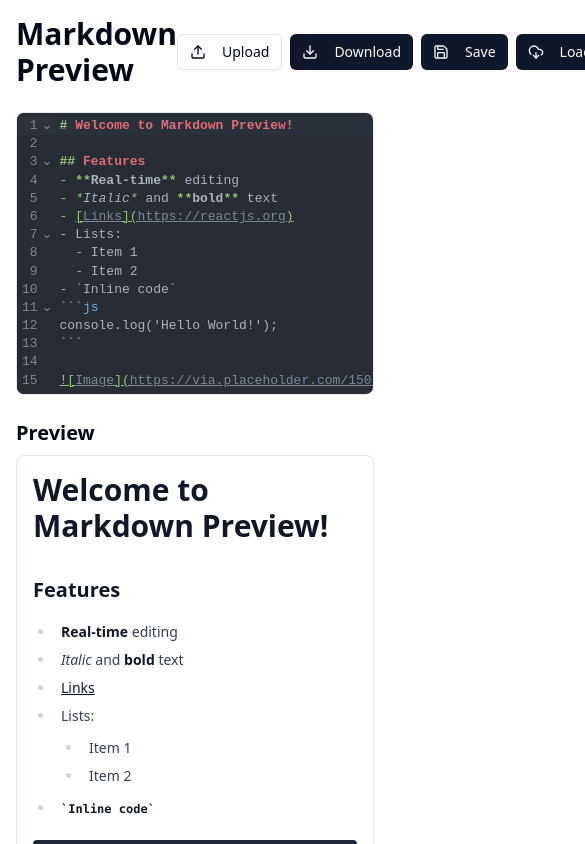
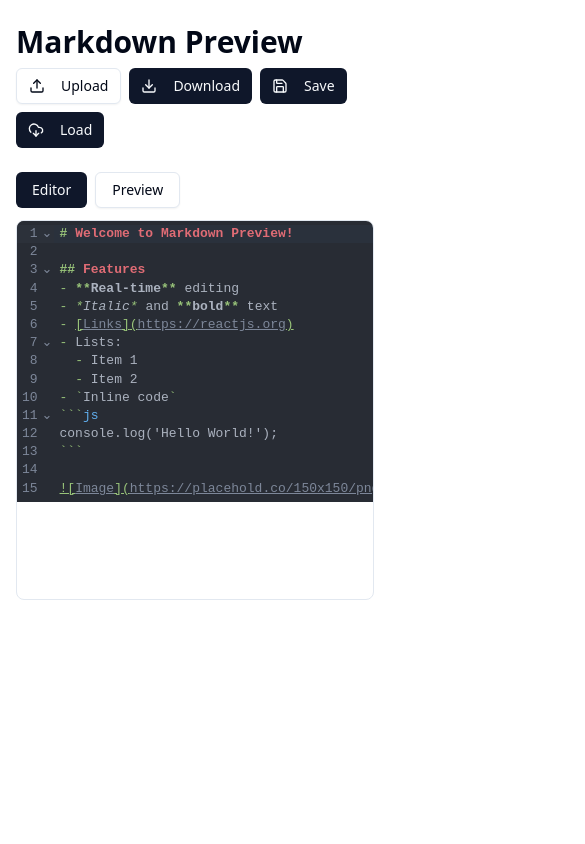
Before and after one commit to lokytech5/Markdown-Preview-App, a React (Vite) app: page / in a window 390 px wide. Shown: the top 844 px of the page, 585 px wide, since content can reach past the window. Built offline with nearby package versions, Linux system fonts and the light colour scheme.

Commit message:
added dompurify dependency

```diff
--- a/package.json
+++ b/package.json
@@ -20,6 +20,7 @@
     "class-variance-authority": "^0.7.1",
     "clsx": "^2.1.1",
     "codemirror": "^6.0.2",
+    "dompurify": "^3.2.7",
     "lucide-react": "^0.544.0",
     "marked": "^16.3.0",
     "react": "^19.2.0",
--- a/src/components/MarkdownEditor.tsx
+++ b/src/components/MarkdownEditor.tsx
@@ -1,10 +1,13 @@
 import { useState, useEffect, useRef } from 'react';
 import { marked } from 'marked';
+import DOMPurify from 'dompurify';
+
 import { EditorState } from '@codemirror/state';
 import { EditorView } from '@codemirror/view';
 import { basicSetup } from 'codemirror';
 import { markdown, markdownLanguage } from '@codemirror/lang-markdown';
 import { oneDark } from '@codemirror/theme-one-dark';
+
 import { Download, Upload, Save, CloudDownload } from 'lucide-react';
 import { Button } from '@/components/ui/button';
 import { Dialog, DialogContent, DialogTrigger } from '@/components/ui/dialog';
@@ -23,32 +26,39 @@ const SAMPLE_MARKDOWN = `# Welcome to Markdown Preview!
 console.log('Hello World!');
 \`\`\`
 
-![Image](https://via.placeholder.com/150)`;
+![Image](https://placehold.co/150x150/png)`;
 
 interface MarkdownEditorProps {}
 
 const MarkdownEditor: React.FC<MarkdownEditorProps> = () => {
   const [markdownText, setMarkdownText] = useState<string>('');
   const [html, setHtml] = useState<string>('');
-  const viewRef = useRef<EditorView | null>(null);
   const [isLoading, setIsLoading] = useState<boolean>(false);
   const [showUploadDialog, setShowUploadDialog] = useState<boolean>(false);
+  const [pane, setPane] = useState<'editor' | 'preview'>('editor'); // mobile tabs
 
-  // Configure marked
+  const viewRef = useRef<EditorView | null>(null);
+
+  // Configure marked once
   marked.setOptions({
     breaks: true,
     gfm: true,
   });
 
+  // Generate safe HTML for preview
   useEffect(() => {
-    setHtml(markdownText ? marked.parse(markdownText) as string : '');
+    const raw = markdownText ? (marked.parse(markdownText) as string) : '';
+    const safe = DOMPurify.sanitize(raw, { USE_PROFILES: { html: true } });
+    setHtml(safe);
   }, [markdownText]);
 
+  // Load initial content
   useEffect(() => {
     const saved = localStorage.getItem('markdown-content');
     setMarkdownText(saved || SAMPLE_MARKDOWN);
   }, []);
 
+  // Persist to localStorage
   useEffect(() => {
     localStorage.setItem('markdown-content', markdownText);
   }, [markdownText]);
@@ -87,7 +97,7 @@ const MarkdownEditor: React.FC<MarkdownEditorProps> = () => {
     };
   }, []);
 
-  // Keep editor in sync if markdownText changes outside of editor (e.g., load/upload)
+  // Keep editor in sync if markdownText changes from outside editor
   useEffect(() => {
     const view = viewRef.current;
     if (!view) return;
@@ -133,7 +143,7 @@ const MarkdownEditor: React.FC<MarkdownEditorProps> = () => {
         body: JSON.stringify({ title: 'Markdown Note', body: markdownText, userId: 1 }),
         headers: { 'Content-type': 'application/json; charset=UTF-8' },
       });
-      alert('Saved to API! (Demo - check console)');
+      alert('Saved to API! (Demo)');
     } catch (error) {
       console.error(error);
       alert('Error saving to API');
@@ -161,9 +171,10 @@ const MarkdownEditor: React.FC<MarkdownEditorProps> = () => {
 
   return (
     <main className="container mx-auto p-4 max-w-7xl" role="main" aria-label="Markdown Editor">
-      <header className="flex justify-between items-center mb-6">
+      {/* Header / Toolbar */}
+      <header className="sticky top-0 z-10 bg-background/80 backdrop-blur flex flex-wrap gap-2 justify-between items-center mb-4 py-2">
         <h1 className="text-3xl font-bold">Markdown Preview</h1>
-        <div className="flex space-x-2">
+        <div className="flex flex-wrap gap-2">
           <Dialog open={showUploadDialog} onOpenChange={setShowUploadDialog}>
             <DialogTrigger asChild>
               <Button variant="outline" aria-label="Upload Markdown file">
@@ -192,19 +203,60 @@ const MarkdownEditor: React.FC<MarkdownEditorProps> = () => {
         </div>
       </header>
 
-      <div className="grid grid-cols-1 lg:grid-cols-2 gap-6 h-[70vh]">
-        <section className="space-y-2" aria-labelledby="editor-heading">
-          <h2 id="editor-heading" className="text-xl font-semibold sr-only">Editor</h2>
-          <div id="editor" className="h-full border rounded-lg overflow-hidden" role="textbox" aria-multiline="true" />
+      {/* Mobile tabs */}
+      <div className="md:hidden mb-3 inline-flex gap-2" role="tablist" aria-label="Editor/Preview">
+        <Button
+          variant={pane === 'editor' ? 'default' : 'outline'}
+          role="tab"
+          aria-selected={pane === 'editor'}
+          onClick={() => setPane('editor')}
+        >
+          Editor
+        </Button>
+        <Button
+          variant={pane === 'preview' ? 'default' : 'outline'}
+          role="tab"
+          aria-selected={pane === 'preview'}
+          onClick={() => setPane('preview')}
+        >
+          Preview
+        </Button>
+      </div>
+
+      {/* Layout: stacked on mobile, split on desktop */}
+      <div className="grid grid-cols-1 md:grid-cols-2 gap-6 md:h-[70vh]">
+        {/* Editor */}
+        <section
+          className={`${pane === 'editor' ? 'block' : 'hidden'} md:block space-y-2`}
+          aria-labelledby="editor-heading"
+        >
+          <h2 id="editor-heading" className="text-xl font-semibold sr-only">
+            Editor
+          </h2>
+          <div
+            id="editor"
+            className="h-[45vh] md:h-full border rounded-lg overflow-hidden"
+            role="textbox"
+            aria-multiline="true"
+          />
         </section>
 
-        <section className="space-y-2" aria-labelledby="preview-heading">
-          <h2 id="preview-heading" className="text-xl font-semibold">Preview</h2>
+        {/* Preview */}
+        <section
+          className={`${pane === 'preview' ? 'block' : 'hidden'} md:block space-y-2`}
+          aria-labelledby="preview-heading"
+        >
+          <h2 id="preview-heading" className="text-xl font-semibold">
+            Preview
+          </h2>
           <div
-            className="h-full border rounded-lg p-4 overflow-auto bg-white dark:bg-gray-900 prose prose-sm dark:prose-invert max-w-none"
+            className="min-h-[45vh] md:h-full border rounded-lg p-4 overflow-auto
+                       bg-white dark:bg-gray-900
+                       prose prose-slate dark:prose-invert max-w-none text-foreground"
             dangerouslySetInnerHTML={{ __html: html }}
             aria-label="Markdown preview"
             role="article"
+            aria-live="polite"
           />
           {isLoading && <div className="text-center">Loading...</div>}
         </section>
```
Also changed, not shown: 1 other file (tests, documents, lock files or other folders).
